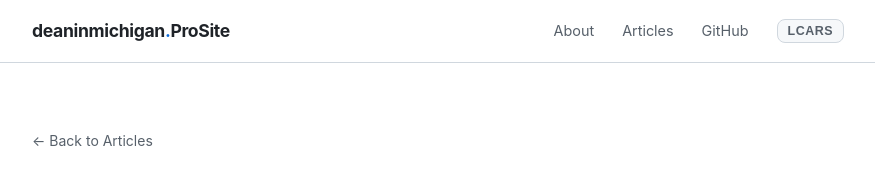
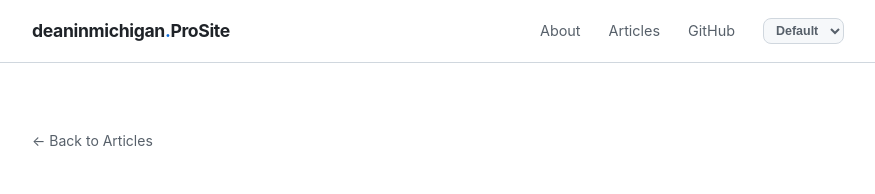
Before and after one commit to DeanInMichigan/ProSite, a Jekyll site: the page built from _articles/branching-strategy.md, in a window 1280 px wide. Shown: the top 194 px of the page, without its empty margins (202-1077 px from the left). Built offline with Jekyll 4.4.1, drawn with Linux system fonts in a browser that asks for light colours; comment, search, counter and statistics services are not loaded.

Commit message:
theme to dropdown

```diff
--- a/_layouts/default.html
+++ b/_layouts/default.html
@@ -33,7 +33,10 @@
         <a href="{{ '/#about' | relative_url }}">About</a>
         <a href="{{ '/#articles' | relative_url }}">Articles</a>
         <a href="https://github.com/DeanInMichigan" target="_blank" rel="noopener">GitHub</a>
-        <button id="theme-toggle" onclick="toggleTheme()" aria-label="Toggle theme">LCARS</button>
+        <select id="theme-toggle" onchange="setTheme(this.value)" aria-label="Select theme">
+          <option value="default">Default</option>
+          <option value="lcars">LCARS</option>
+        </select>
       </div>
     </div>
   </nav>
@@ -61,12 +64,9 @@
       link.href = base + (theme === 'lcars' ? 'lcars.css' : 'style.css');
       document.getElementById('theme-toggle').textContent = theme === 'lcars' ? 'Default' : 'LCARS';
     }
-    function toggleTheme() {
-      setTheme(getTheme() === 'lcars' ? 'default' : 'lcars');
-    }
-    // Set correct button label on load
+    // Set correct dropdown value on load
     (function () {
-      document.getElementById('theme-toggle').textContent = getTheme() === 'lcars' ? 'Default' : 'LCARS';
+      document.getElementById('theme-toggle').value = getTheme();
     })();
   </script>
 </body>
--- a/assets/css/style.css
+++ b/assets/css/style.css
@@ -63,15 +63,9 @@ nav .inner {
   color: var(--muted);
   font-size: 0.78rem;
   font-weight: 600;
-  letter-spacing: 0.04em;
-  padding: 4px 10px;
+  padding: 4px 8px;
   border-radius: var(--radius);
   cursor: pointer;
-  transition: background 0.2s, color 0.2s;
-}
-#theme-toggle:hover {
-  background: var(--border);
-  color: var(--text);
 }
 
 /* Hero / About */
```
Also changed, not shown: assets/css/lcars.css (+2 -5 lines).
